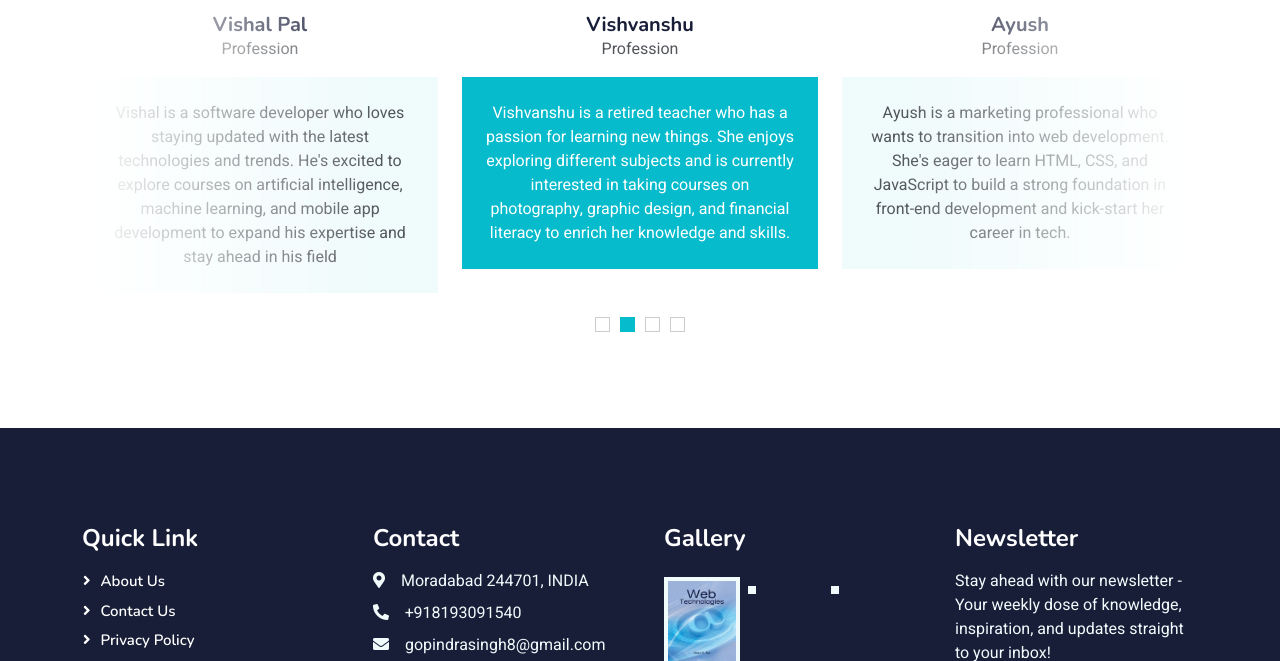
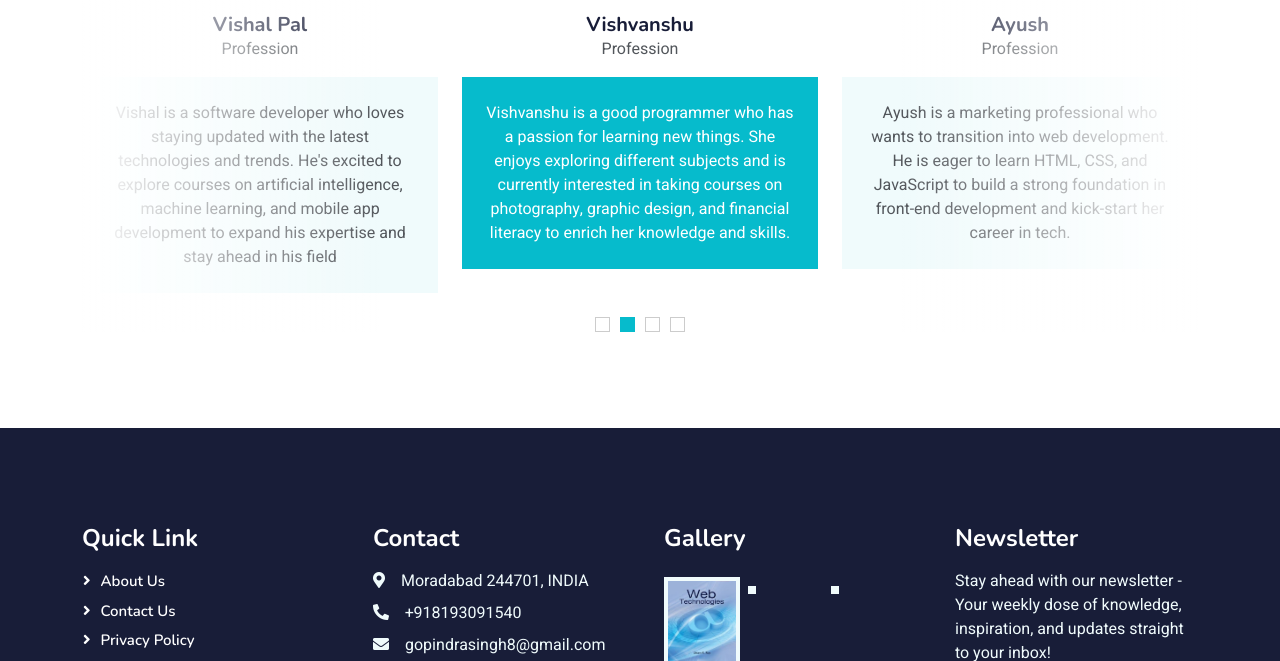
Before and after one commit to GopindraSingh/E-learning-Plat, a plain HTML site: page index.html in a window 1280 px wide. Shown: the part 5032-5693 px from the top of the page. Drawn offline with nearby package versions, Linux system fonts and the light colour scheme.

Commit message:
Update index.html

```diff
--- a/index.html
+++ b/index.html
@@ -466,7 +466,7 @@
                     <h5 class="mb-0">Vishvanshu</h5>
                     <p>Profession</p>
                     <div class="testimonial-text bg-light text-center p-4">
-                    <p class="mb-0">Vishvanshu is a retired teacher who has a passion for learning new things. She enjoys exploring different subjects and is currently interested in taking courses on photography, graphic design, and financial literacy to enrich her knowledge and skills.</p>
+                    <p class="mb-0">Vishvanshu is a good programmer who has a passion for learning new things. She enjoys exploring different subjects and is currently interested in taking courses on photography, graphic design, and financial literacy to enrich her knowledge and skills.</p>
                     </div>
                 </div>
                 <div class="testimonial-item text-center">
@@ -474,7 +474,7 @@
                     <h5 class="mb-0">Ayush</h5>
                     <p>Profession</p>
                     <div class="testimonial-text bg-light text-center p-4">
-                    <p class="mb-0">Ayush is a marketing professional who wants to transition into web development. She's eager to learn HTML, CSS, and JavaScript to build a strong foundation in front-end development and kick-start her career in tech.</p>
+                    <p class="mb-0">Ayush is a marketing professional who wants to transition into web development. He is eager to learn HTML, CSS, and JavaScript to build a strong foundation in front-end development and kick-start her career in tech.</p>
                     </div>
                 </div>
                 <div class="testimonial-item text-center">
```
